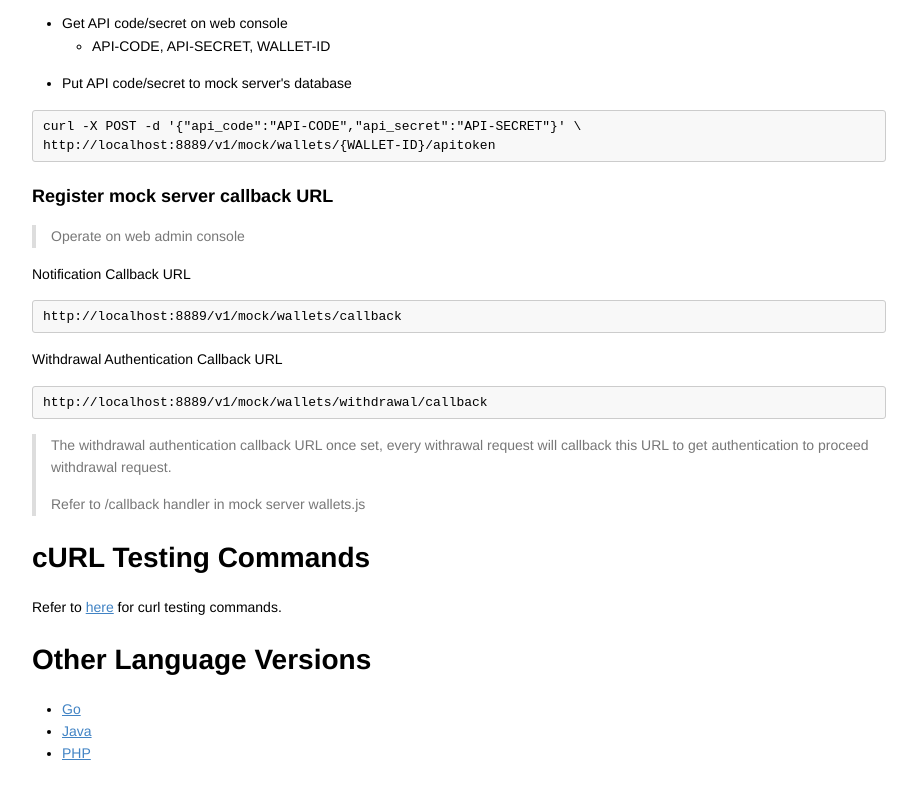
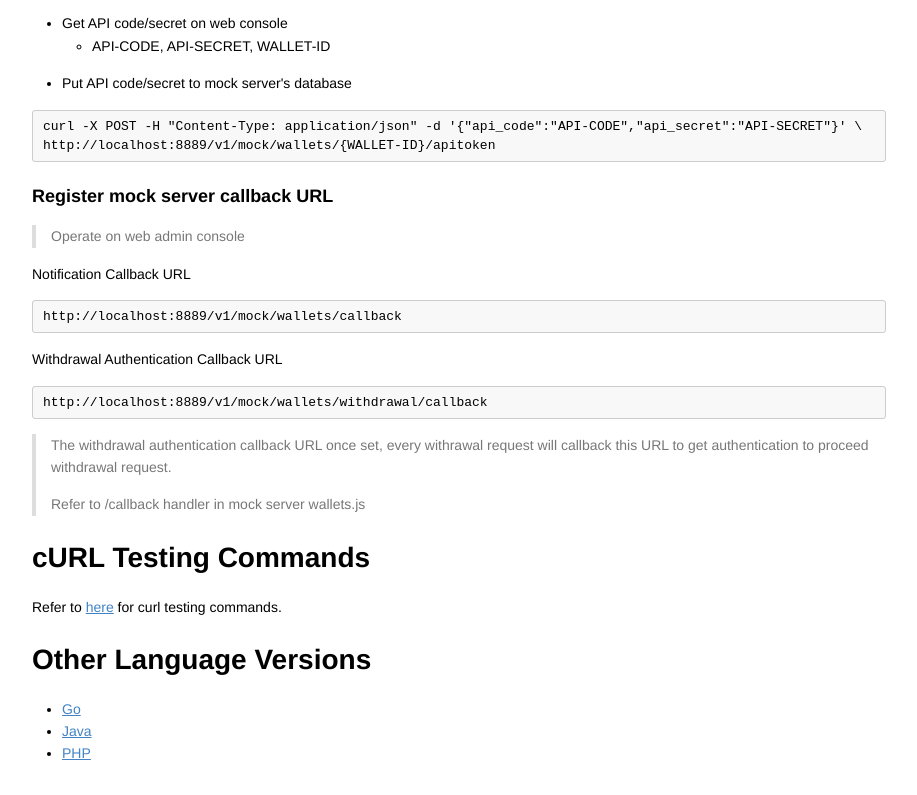
Before and after one commit to CYBAVO/sofa_mock_server_javascript, a website: page README.html in a window 1280 px wide. Shown: the part 1111-1906 px from the top of the page, without its empty margins (181-1098 px from the left). Drawn offline with Linux system fonts and the light colour scheme.

Commit message:
Update cURL sample command

```diff
--- a/README.html
+++ b/README.html
@@ -408,7 +408,7 @@ kbd {
 <li>  Put API code/secret to mock server&#39;s database</li>
 </ul>
 
-<div><pre><code class="language-none">curl -X POST -d &#39;{&quot;api_code&quot;:&quot;API-CODE&quot;,&quot;api_secret&quot;:&quot;API-SECRET&quot;}&#39; \
+<div><pre><code class="language-none">curl -X POST -H &quot;Content-Type: application/json&quot; -d &#39;{&quot;api_code&quot;:&quot;API-CODE&quot;,&quot;api_secret&quot;:&quot;API-SECRET&quot;}&#39; \
 http://localhost:8889/v1/mock/wallets/{WALLET-ID}/apitoken</code></pre></div>
 
 <h3 id="toc_9">Register mock server callback URL</h3>
```
Also changed, not shown: README.md.
